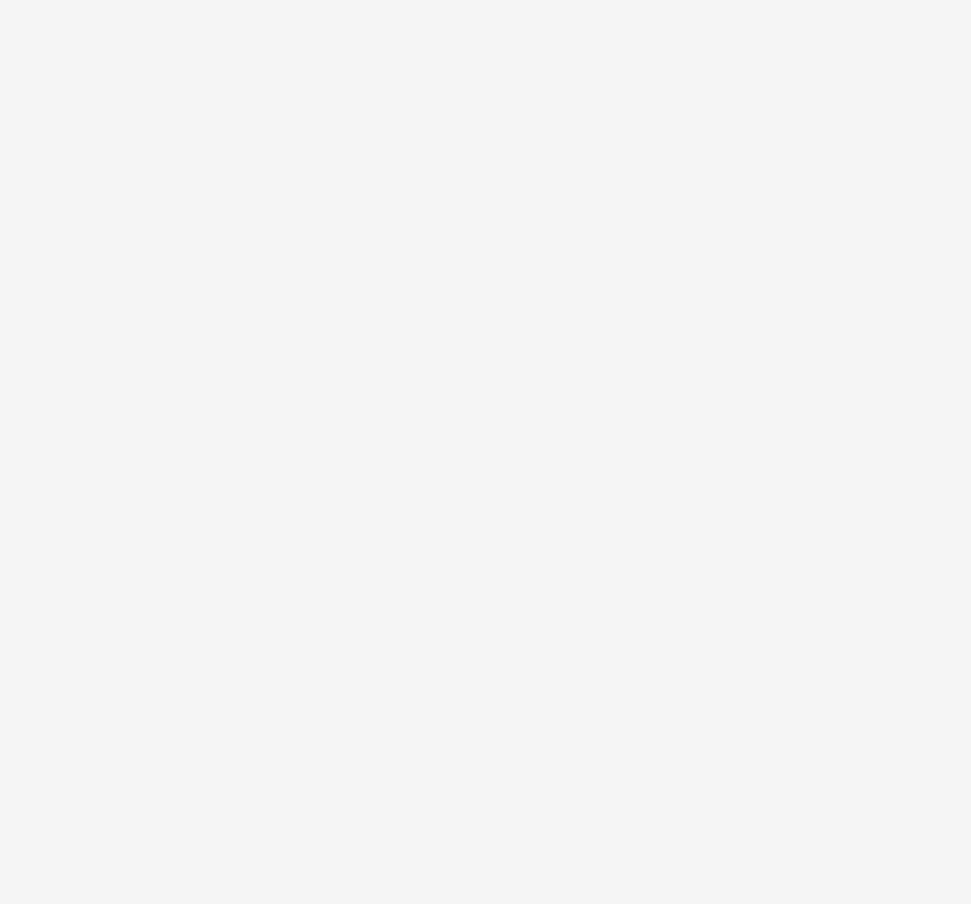
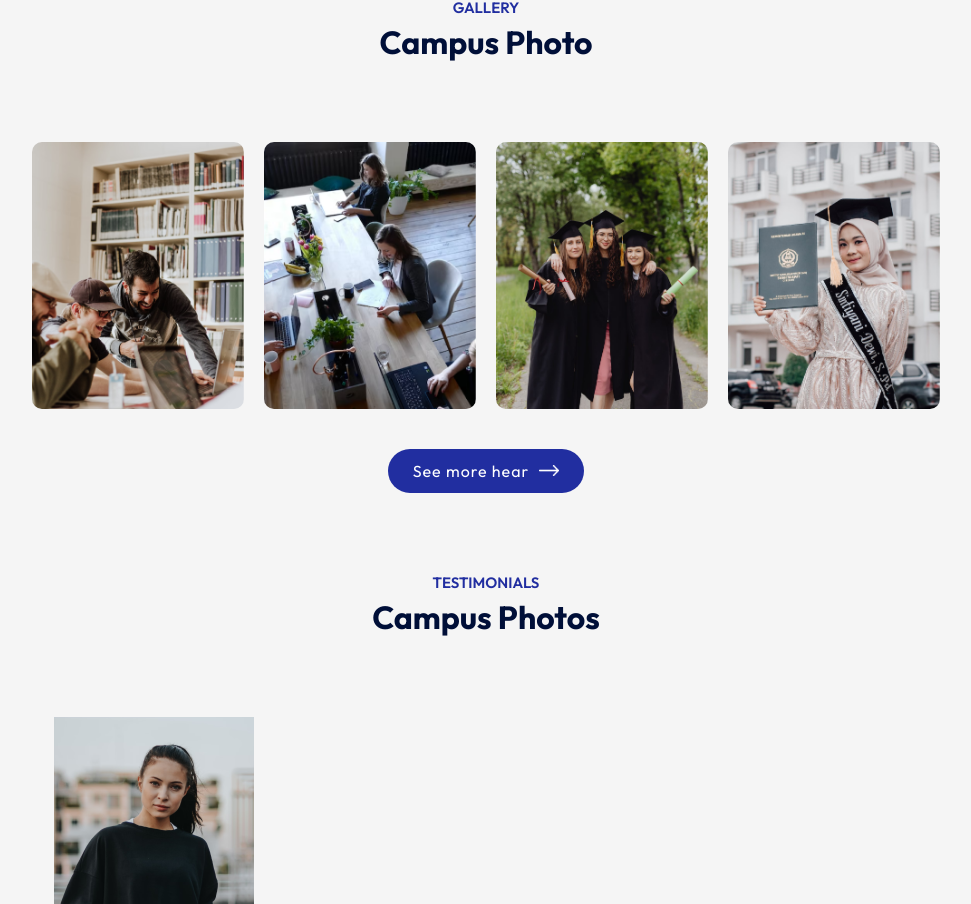
Before and after one commit to neelendrareddy9001/educational-Institution-layout, a React (Vite) app: page / in a window 1280 px wide. Shown: the part 1896-2800 px from the top of the page, without its empty margins (154-1125 px from the left). Before the commit the page ends 1894 px from the top, so only its background shows below. Built offline with nearby package versions, Linux system fonts and the light colour scheme.

Commit message:
create testimonials and campus components with style

```diff
--- a/src/App.jsx
+++ b/src/App.jsx
@@ -1,8 +1,10 @@
 
 import About from "./Components/About/About";
+import Campus from "./Components/Campus/Campus";
 import Hero from "./Components/Hero/Hero";
 import Navbar from "./Components/Navbar/Navbar";
 import Programs from "./Components/Programs/Programs";
+import Testimonial from "./Components/Testimonial/Testimonial";
 import Title from "./Components/Title/Title";
 
 const App = () => {
@@ -14,6 +16,10 @@
         <Title  subTitle="Our PROGRAM" title="What We Offer" />
         <Programs />
         <About />
+        <Title subTitle='Gallery' title='Campus Photo' />
+        <Campus />
+        <Title subTitle='TESTIMONIALS' title='Campus Photos' />
+        <Testimonial />
       </div>
     </div>
   );
--- /dev/null
+++ b/src/Components/Campus/Campus.css
@@ -0,0 +1,16 @@
+.campus {
+    margin: 80px auto;
+    width: 90%;
+    text-align: center;
+}
+.gallery {
+    display: flex;
+    align-items: center;
+    justify-content: center;
+    margin-bottom: 40px;
+    gap: 20px;
+}
+.gallery img {
+    width: 23%;
+    border-radius: 10px;
+}
--- /dev/null
+++ b/src/Components/Campus/Campus.jsx
@@ -0,0 +1,24 @@
+import React from 'react'
+import './Campus.css';
+
+import gallery_1 from '../../assets/gallery-1.png';
+import gallery_2 from '../../assets/gallery-2.png';
+import gallery_3 from '../../assets/gallery-3.png';
+import gallery_4 from '../../assets/gallery-4.png';
+import white_arrow from '../../assets/white-arrow.png';
+
+const Campus = () => {
+  return (
+    <div className='campus'>
+      <div className="gallery">
+        <img src={gallery_1} alt='' />
+        <img src={gallery_2} alt='' />
+        <img src={gallery_3} alt='' />
+        <img src={gallery_4} alt='' />
+      </div>
+      <button className='btn dark-btn'>See more hear <img src={white_arrow} ></img></button>
+    </div>
+  )
+}
+
+export default Campus
--- a/src/Components/Navbar/Navbar.jsx
+++ b/src/Components/Navbar/Navbar.jsx
@@ -1,9 +1,17 @@
 import "./Navbar.css";
 import Logo from '../../assets/logo.png';
+import { useEffect, useState } from "react";
 
 const Navbar = () => {
+  const [sticky, setSticky] = useState(false);
+
+  useEffect(() => {
+    window.addEventListener('scroll', () => {
+      window.scrollY > 50 ? setSticky(true) : setSticky(false)
+    })
+  },[])
   return (
-    <nav className="container dark-nav">
+    <nav className={`container ${sticky ? 'dark-nav' : ''}`}>
       <img src={Logo} alt="" className="logo" />
       <ul>
         <li>Home</li>
--- /dev/null
+++ b/src/Components/Testimonial/Testimonial.css
@@ -0,0 +1,21 @@
+.testimonials {
+    margin: 80px auto;
+    padding: 0 80px;
+    position: relative;
+}
+.next-btn, .back-btn {
+    position: absolute;
+    top: 50%;
+    right: 0;
+    transform: translateY(-50%);
+    padding: 15px;
+    width: 50px;
+    border-radius: 50%;
+    cursor: pointer;
+    background: #212EA0;
+}
+
+.back-btn {
+    right: auto;
+    left: 0;
+}
--- /dev/null
+++ b/src/Components/Testimonial/Testimonial.jsx
@@ -0,0 +1,72 @@
+import React from 'react'
+import './Testimonial.css';
+import next_icon from '../../assets/next-icon.png';
+import back_icon from '../../assets/back-icon.png';
+import user_1 from '../../assets/user-1.png';
+import user_2 from '../../assets/user-2.png';
+import user_3 from '../../assets/user-3.png';
+import user_4 from '../../assets/user-4.png';
+
+
+const Testimonial = () => {
+  return (
+    <div className='testimonials'>
+      <img src={next_icon} alt='' className='next-btn'></img>
+      <img src={back_icon} alt='' className='back-btn'></img>
+      <div className='slider'>
+        <ul>
+            <li>
+                <div className='slide'>
+                    <div className='user-info'>
+                        <img src={user_1} alt='' />
+                        <div>
+                            <h3>William Jackson</h3>
+                            <psan>Edusity, USA</psan>
+                        </div>
+                    </div>
+                    <p>Choosing to pursure my degree at Edusity was one of the best decisions I've made. The supportive community, state-of-art facilities, and commitment to accedamic excelence have truly exceeded my expectaitons. </p>
+                </div>
+            </li>
+            <li>
+                <div className='slide'>
+                    <div className='user-info'>
+                        <img src={user_2} alt='' />
+                        <div>
+                            <h3>William Jackson</h3>
+                            <psan>Edusity, USA</psan>
+                        </div>
+                    </div>
+                    <p>Choosing to pursure my degree at Edusity was one of the best decisions I've made. The supportive community, state-of-art facilities, and commitment to accedamic excelence have truly exceeded my expectaitons. </p>
+                </div>
+            </li>
+            <li>
+                <div className='slider'>
+                    <div className='user-info'>
+                        <img src={user_3} alt='' />
+                        <div>
+                            <h3>William Jackson</h3>
+                            <psan>Edusity, USA</psan>
+                        </div>
+                    </div>
+                    <p>Choosing to pursure my degree at Edusity was one of the best decisions I've made. The supportive community, state-of-art facilities, and commitment to accedamic excelence have truly exceeded my expectaitons. </p>
+                </div>
+            </li>
+            <li>
+                <div className='slide'>
+                    <div className='user-info'>
+                        <img src={user_4} alt='' />
+                        <div>
+                            <h3>William Jackson</h3>
+                            <psan>Edusity, USA</psan>
+                        </div>
+                    </div>
+                    <p>Choosing to pursure my degree at Edusity was one of the best decisions I've made. The supportive community, state-of-art facilities, and commitment to accedamic excelence have truly exceeded my expectaitons. </p>
+                </div>
+            </li>
+        </ul>
+      </div>
+    </div>
+  )
+}
+
+export default Testimonial
--- a/src/index.css
+++ b/src/index.css
@@ -40,3 +40,8 @@
   width: 20px;
   margin-left: 10px;
 }
+
+.btn.dark-btn {
+  background: #212EA0;
+  color: #fff;
+}
```
